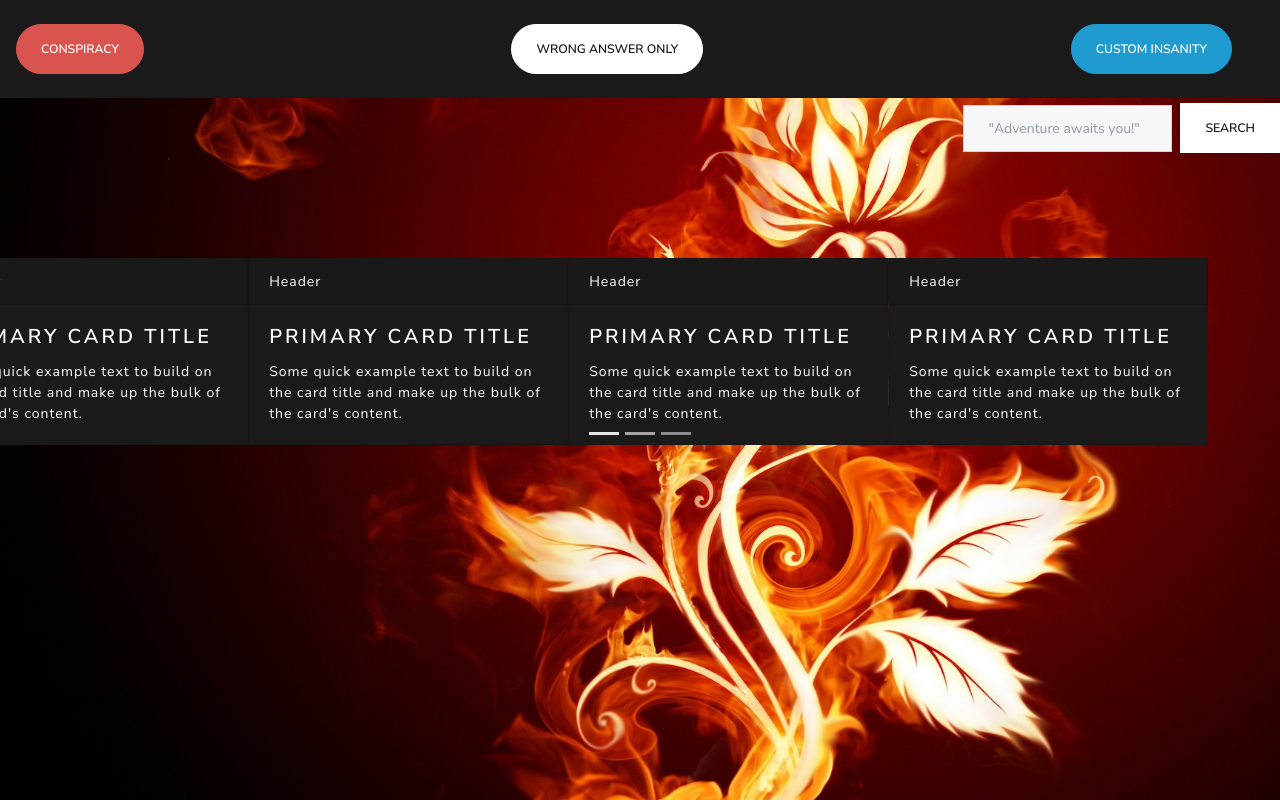
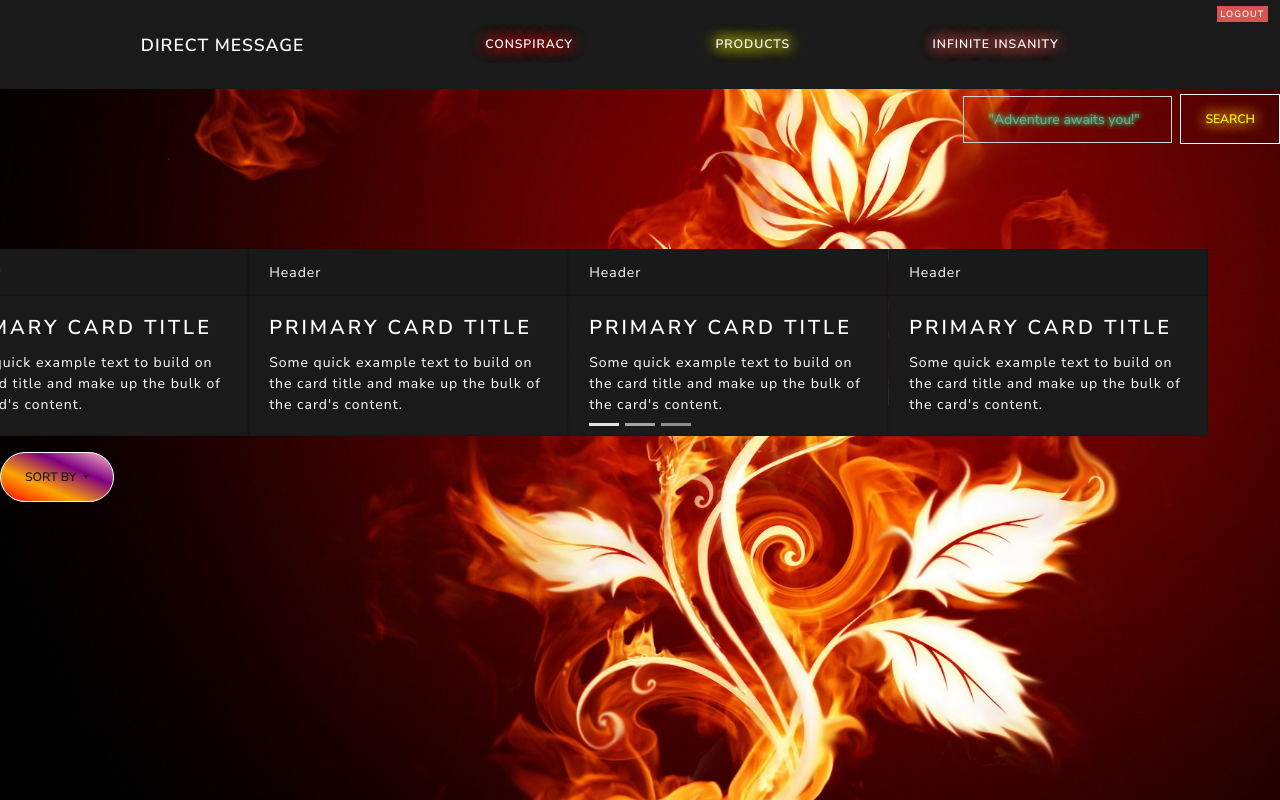
Before and after one commit to dfahn03/Posts-Against-Humanity, a website with bundled scripts: page client/index.html in a window 1280 px wide. Built offline with nearby package versions, Linux system fonts and the light colour scheme; files whose address does not match are found by name.

Commit message:
stylessssss

```diff
--- a/client/assets/stylesheet/style.css
+++ b/client/assets/stylesheet/style.css
@@ -31,7 +31,9 @@ width: 20vw;
 #nav-cat {
   display: flex;
   justify-content: space-between;
-  width: 100%;
+  width: 67%;
+  margin-left: 11vw;
+
 }
 
 .btn.btn-secondary.my-2.my-sm-0 {
@@ -79,7 +81,6 @@ height: 50px;
 
 .like-body {
   justify-content: space-between;
-
 }
 
 .post-img {
@@ -87,9 +88,8 @@ height: auto;
 /* display: inline-block; */
 margin: 0 auto;
 }
+
 /*
-
-
 .not-the-d-fleex {
   justify-content: center;
 } */
@@ -103,3 +103,62 @@ margin: 0 auto;
 .mix-text-difference {
   mix-blend-mode: difference
 }
+#btnGroupDrop1 {
+  background-image: linear-gradient(
+    to bottom left,
+    pink,
+    purple,
+    orange,
+    red
+  )
+}
+
+#dropdown-relevance {
+  text-shadow: 0px 0px 15px #cc00ff,0px 0px 15px #cc00ff,0px 0px 15px #cc00ff;
+  color: #ff15eb;
+}
+
+#dropdown-date {
+  text-shadow: 0px 0px 15px #ff7300,0px 0px 15px #ff7300,0px 0px 15px #ff7300;
+  color: #f8f559;
+}
+
+#navbar-sortby-dropdown {
+  background-color: #00000000;
+  border: none;
+}
+
+#log-out-btn {
+position: fixed;
+top: 6px;
+right: 12px;
+}
+
+#sortby-btn-group {
+  float: right;
+}
+
+#nav-item1 {
+text-shadow: 0px 0px 15px #ff0000,0px 0px 15px #ff0000,0px 0px 15px #ff0000;
+  color: #ff00ea;
+}
+#nav-item2 {
+text-shadow: 0px 0px 15px #fbff00,0px 0px 15px #fbff00,0px 0px 15px #fbff00;
+  color: #00ff15;
+}
+#nav-item3 {
+text-shadow: 0px 0px 15px #ff00d4,0px 0px 15px #fffb00,0px 0px 15px #ff0000;
+  color: #6959f8;
+}
+
+#adventure {
+  text-shadow: 0px 0px 5px #00ff80,0px 0px 5px #00ff80;
+  color: #5ef859;
+  background-color: #00000000;
+}
+
+#adventure-btn {
+  text-shadow: 0px 0px 15px #ffbb00,0px 0px 15px #ffbb00,0px 0px 15px #ffbb00;
+  color: #fffb00;
+  background-color: #00000000;
+}
--- a/client/index.html
+++ b/client/index.html
@@ -16,7 +16,7 @@
 <body id="background">
   <main>
     <nav id="navbar" class="navbar navbar-expand-lg navbar-dark bg-primary">
-
+      <a style="margin-left: 10%;" class="navbar-brand" href="#">Direct Message</a>
       <button class="navbar-toggler" type="button" data-toggle="collapse" data-target="#navbarColor01"
         aria-controls="navbarColor01" aria-expanded="false" aria-label="Toggle navigation">
         <span class="navbar-toggler-icon"></span>
@@ -24,23 +24,24 @@
 
       <div class="collapse navbar-collapse" id="navbarColor01">
         <ul id="nav-cat" class="navbar-nav mr-auto">
-          <li class="nav-item active">
-            <button class="btn btn-block btn-danger rounded-pill"
-              onclick="app.controllers.questionController.getConspiracies()"> Conspiracy </button>
+          <li id="nav-item1" class="nav-item active">
+            <a class="nav-link" onclick="">Conspiracy<span class="sr-only">(current)</span></a>
           </li>
-          <li class="nav-item">
-            <button class="btn btn-block btn-secondary rounded-pill" onclick=""> Wrong Answer Only </button>
+          <li id="nav-item2" class="nav-item active">
+            <a class="nav-link" onclick="">Products</a>
           </li>
-          <li class="nav-item">
-            <button class="btn btn-block btn-info rounded-pill" onclick=""> Custom Insanity </button>
+          <li id="nav-item3" class="nav-item active">
+            <a class="nav-link" onclick="">Infinite Insanity</a>
           </li>
         </ul>
       </div>
+      <span id="log-out-btn" onclick="app.controllers.userController.logout()" class="badge badge-danger">Logout</span>
     </nav>
+
     <span id="search-span">
       <form class="form-inline my-2 my-lg-0">
-        <input class="form-control mr-sm-2" type="text" placeholder='"Adventure awaits you!"'>
-        <button class="btn btn-secondary my-2 my-sm-0" type="submit">Search</button>
+        <input id="adventure" class="form-control mr-sm-2" type="text" placeholder='"Adventure awaits you!"'>
+        <button id="adventure-btn" class="btn btn-secondary my-2 my-sm-0" type="submit">Search</button>
       </form>
     </span>
 
@@ -100,7 +101,18 @@
         </div>
       </div>
     </div>
-
+    <div class="d-flex" style="width: 100%">
+      <div id="sortby-btn-group" class="btn-group" role="group">
+        <button id="btnGroupDrop1" type="button" class="btn btn-secondary rounded-pill dropdown-toggle"
+          data-toggle="dropdown" aria-haspopup="true" aria-expanded="false">
+          Sort By
+        </button>
+        <div id="navbar-sortby-dropdown" class="dropdown-menu" aria-labelledby="btnGroupDrop1">
+          <a id="dropdown-relevance" class="dropdown-item" href="#">Relevance</a>
+          <a id="dropdown-date" class="dropdown-item" href="#">Date</a>
+        </div>
+      </div>
+    </div>
     <div class="container" id="posts">
 
     </div>
```
